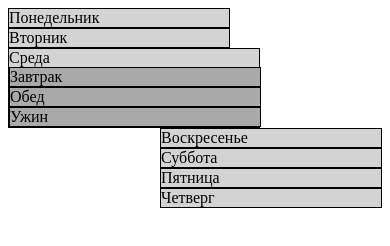
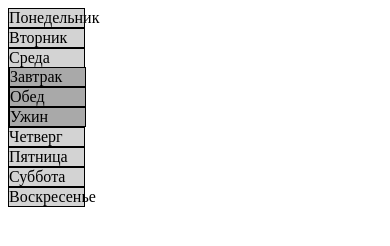
Before and after one commit to SviataslauBaranau/SviataslauBaranau, a plain HTML site: page home/03_CSS/base/index.html in a window 390 px wide. Drawn offline with Linux system fonts and the light colour scheme.

Commit message:
03_CSS updated

```diff
--- a/home/03_CSS/base/index.html
+++ b/home/03_CSS/base/index.html
@@ -8,16 +8,58 @@
 
     <style>
         .day {
+            width: 11%;
             background-color: lightgray;
+            border: 1px solid black;
+            float: left;
 
         }
 
-        .clear{
+        .wednesday {
+            width: 11%;
+            background-color: lightgray;
+            border: 1px solid black;
+            float: left;
+
+        }
+
+        .clear {
             clear: both;
         }
 
-        .food{
+        .food {
+            width: 100%;
             background-color: darkgray;
+            border: 1px solid black;
+            float: none;
+        }
+
+        @media all and (max-width: 839px){
+
+            .day {
+            width: 20%;
+            background-color: lightgray;
+            border: 1px solid black;
+            float: none;
+        }
+
+        .wednesday {
+            width: 20%;
+            background-color: lightgray;
+            border: 1px solid black;
+            float: left;
+        }
+
+        .clear {
+            clear: both;
+        }
+
+        .food {
+            width: 100%;
+            background-color: darkgray;
+            border: 1px solid black;
+            float: left;
+        }
         }
 
     </style>
@@ -25,20 +67,21 @@
 
 <body>
 
-<div>
-   <div class="day" style="width: 220px; border: 1px solid black; float: left">Понедельник</div>
-   <div class="day" style="width: 220px; border: 1px solid black; float: left">Вторник</div>
-   <div class="day" style="width: 250px; border: 1px solid black; float:left">Среда
-    <div class="food" style="width: 250px; border: 1px solid black; float:left">Завтрак</div>
-    <div class="food" style="width: 250px; border: 1px solid black; float:left">Обед</div>
-    <div class="food" style="width: 250px; border: 1px solid black; float:left">Ужин</div>
-</div>
-   <div class="day" style="width: 220px; border: 1px solid black; float: right">Воскресенье</div>
-   <div class="day" style="width: 220px; border: 1px solid black; float: right">Суббота</div>
-   <div class="day" style="width: 220px; border: 1px solid black; float: right">Пятница</div>
-   <div class="day" style="width: 220px; border: 1px solid black; float: right">Четверг</div>
-   <div class="clear"></div>
-</div>
+    <div>
+        <div class="day">Понедельник</div>
+        <div class="day">Вторник</div>
+        <div class="wednesday">Среда
+            <div class="food">Завтрак</div>
+            <div class="food">Обед</div>
+            <div class="food">Ужин</div>
+        </div>
+        <div class="day">Четверг</div>
+        <div class="day">Пятница</div>
+        <div class="day">Суббота</div>
+        <div class="day">Воскресенье</div>
+        <div class="clear"></div>
+    </div>
 
 </body>
+
 </html>
```
